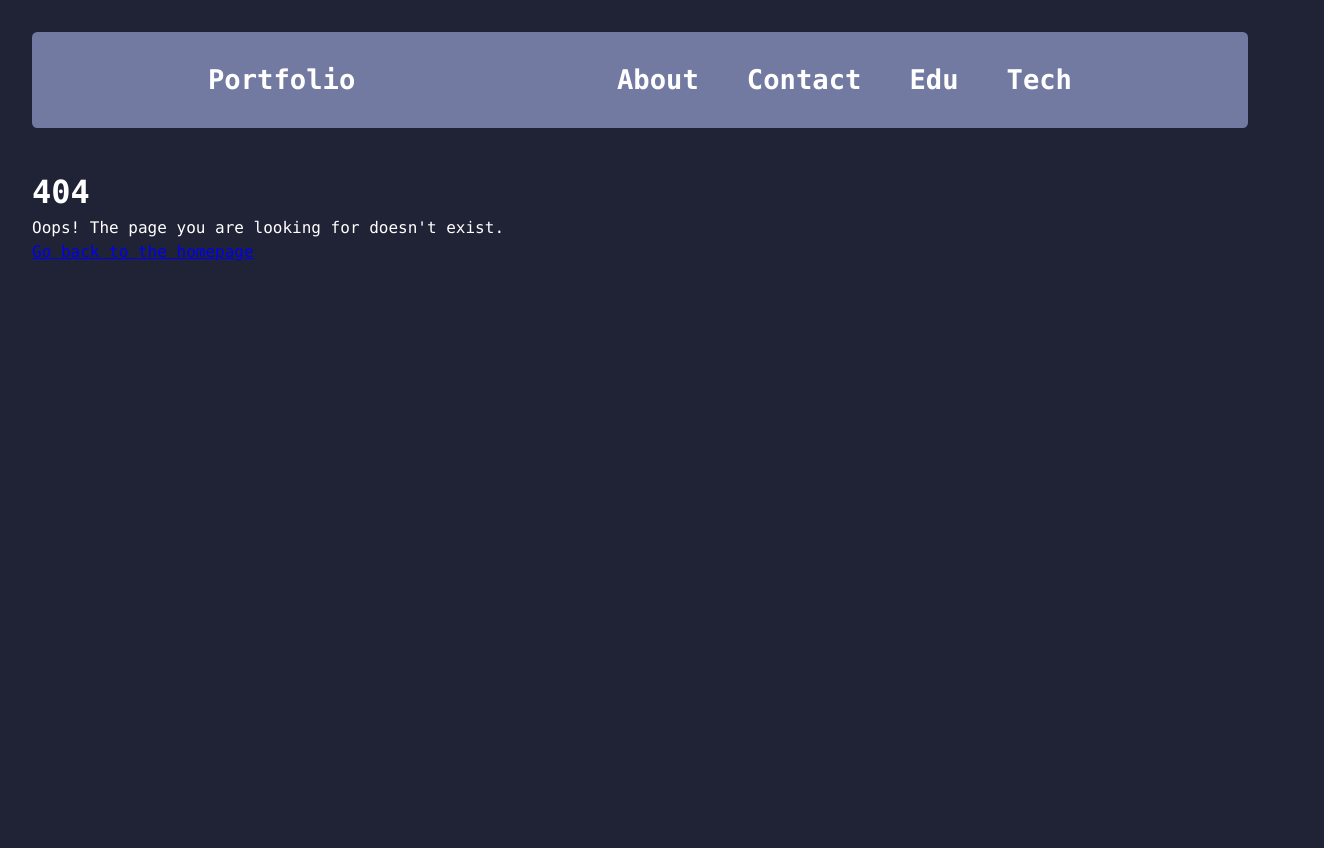
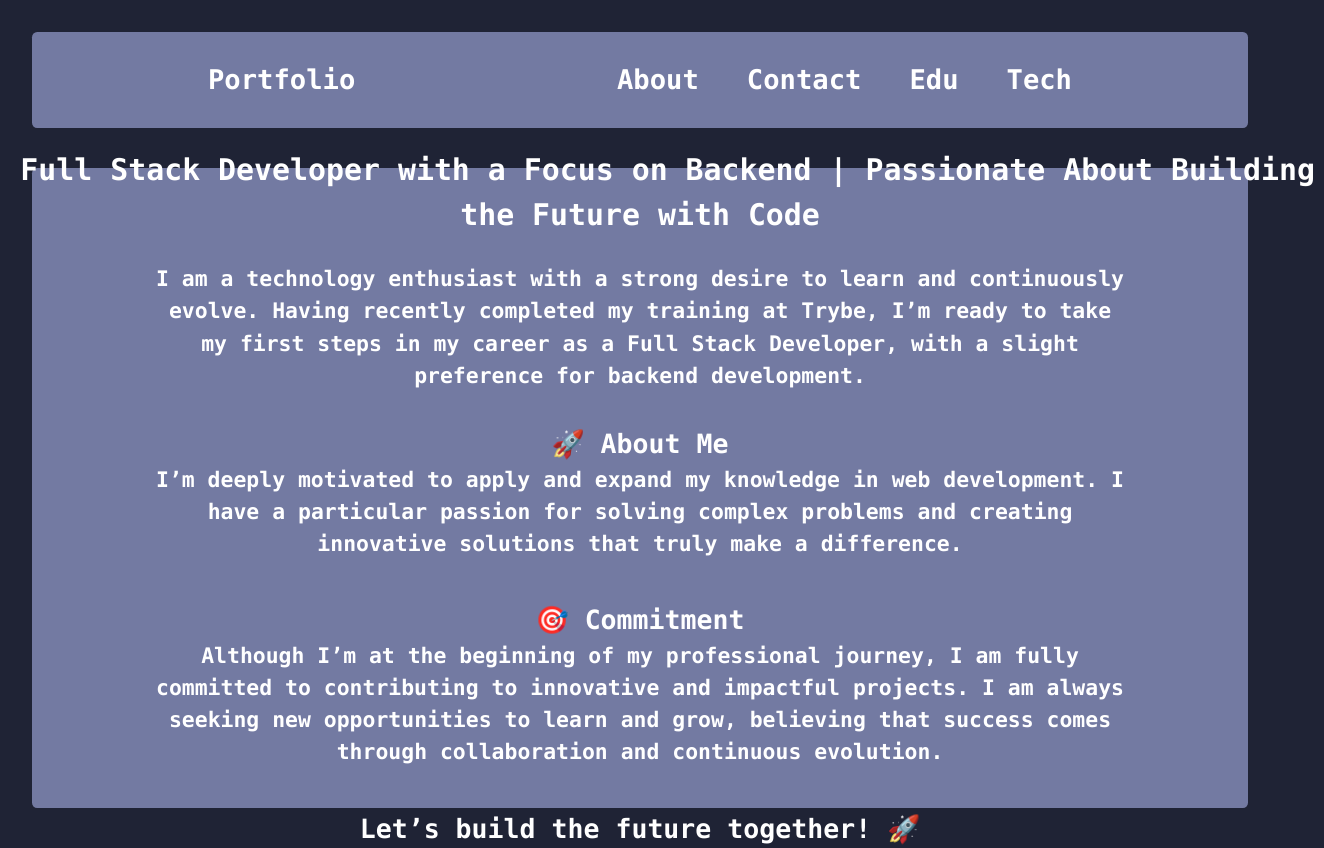
Before and after one commit to JaaJPlayz/portfolio-client, a React (Vite) app: page /about in a window 1280 px wide. Before the commit this address had no page. Shown: the whole page, 1324 px wide, since content can reach past the window. Before the commit the page ends 800 px from the top, so only its background shows below. Built offline with nearby package versions, Linux system fonts and the light colour scheme.

Commit message:
Feat: Made the about page (gotta style it better later)

```diff
--- a/src/App.tsx
+++ b/src/App.tsx
@@ -6,6 +6,7 @@ import Layout from "./components/Layout";
 
 // Pages imports
 import Homepage from "./pages/Homepage";
+import About from "./pages/About";
 import NotFound from "./pages/NotFound";
 
 function App() {
@@ -20,6 +21,16 @@ function App() {
             </Layout>
           }
         />
+
+        <Route
+          path="/about"
+          element={
+            <Layout>
+              <About />
+            </Layout>
+          }
+        />
+
         <Route
           path="*"
           element={
--- /dev/null
+++ b/src/pages/About.tsx
@@ -0,0 +1,34 @@
+import styles from "./styles/about.module.css";
+
+function About() {
+  return (
+    <div className={styles["about"]}>
+      <h5>
+        💼 Full Stack Developer with a Focus on Backend | Passionate About
+        Building the Future with Code
+      </h5>
+      <h6>
+        I am a technology enthusiast with a strong desire to learn and
+        continuously evolve. Having recently completed my training at Trybe, I’m
+        ready to take my first steps in my career as a Full Stack Developer,
+        with a slight preference for backend development.
+      </h6>
+      <h5>🚀 About Me</h5>
+      <h6>
+        I’m deeply motivated to apply and expand my knowledge in web
+        development. I have a particular passion for solving complex problems
+        and creating innovative solutions that truly make a difference.
+      </h6>
+      <h5>🎯 Commitment</h5>
+      <h6>
+        Although I’m at the beginning of my professional journey, I am fully
+        committed to contributing to innovative and impactful projects. I am
+        always seeking new opportunities to learn and grow, believing that
+        success comes through collaboration and continuous evolution.
+      </h6>
+      <h5>Let’s build the future together! 🚀</h5>
+    </div>
+  );
+}
+
+export default About;
--- /dev/null
+++ b/src/pages/styles/about.module.css
@@ -0,0 +1,32 @@
+.about {
+  display: flex;
+  justify-content: center;
+  align-items: center;
+  flex-direction: column;
+  height: 80vh;
+  font-size: 2rem;
+  font-weight: bold;
+  background-color: var(--secondary-color);
+  color: var(--text-color);
+  border-radius: 0.325rem;
+}
+
+.about h5 {
+  text-align: center;
+  margin-top: 1.5rem;
+}
+
+.about h5:first-of-type {
+  margin-bottom: 2rem;
+  scale: 1.125;
+}
+
+.about h6 {
+  margin-bottom: 1rem;
+  width: 80%;
+  text-align: center;
+}
+
+.about h6:first-of-type {
+  margin-bottom: 0.5rem;
+}
```
